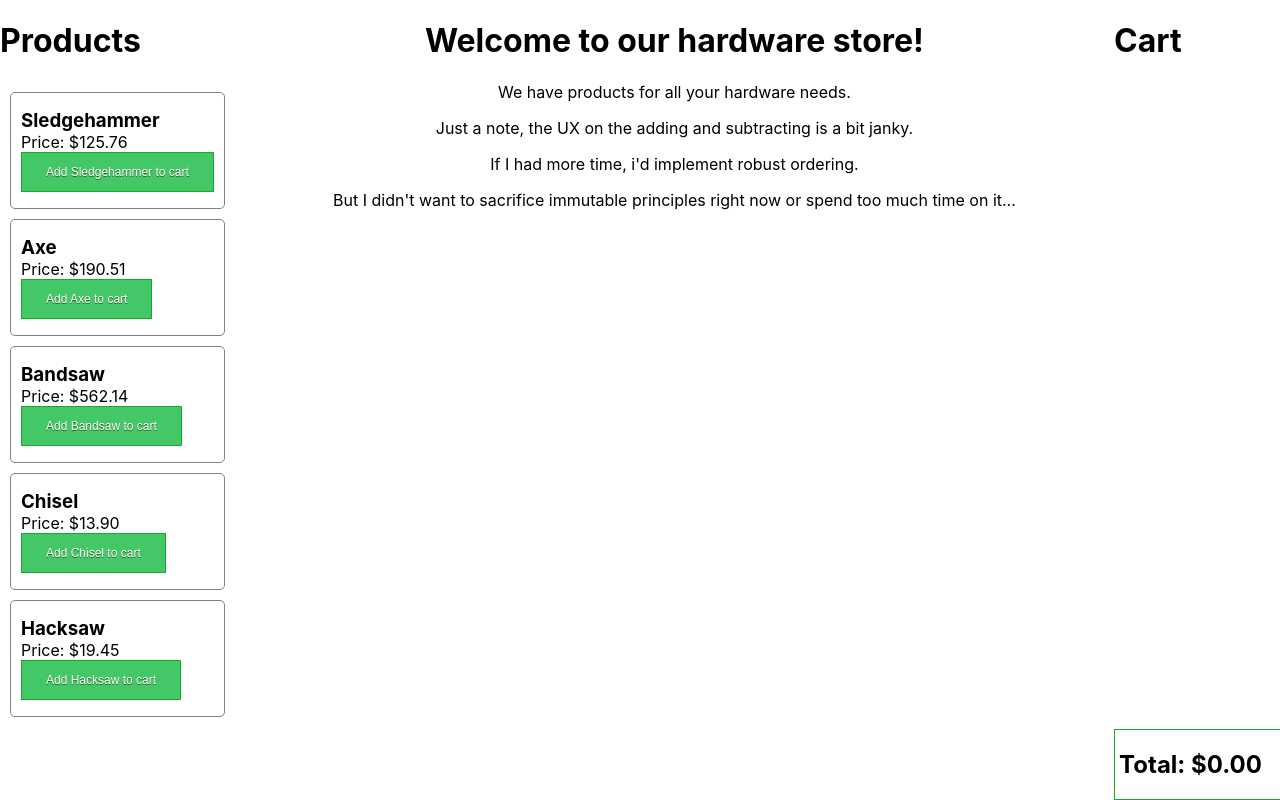
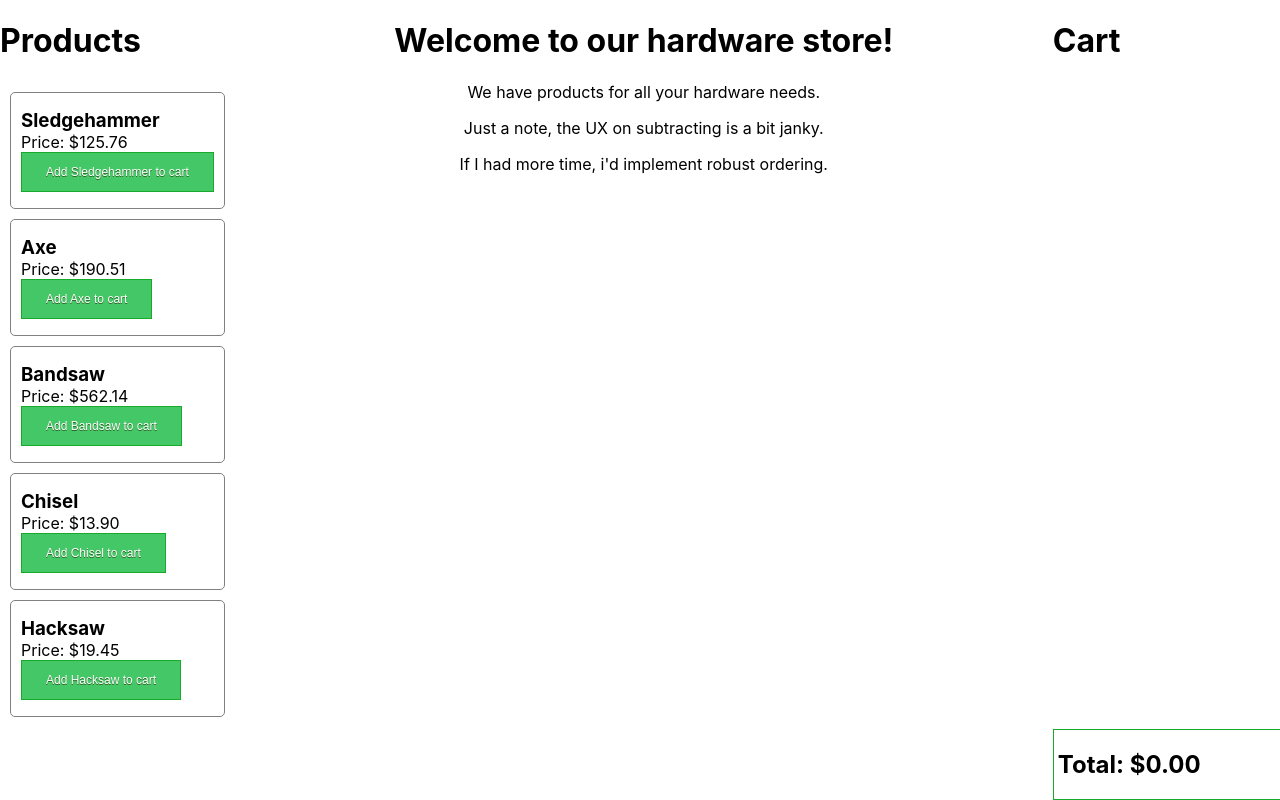
Before and after one commit to janyk/hardware-store, a React (Create React App) app: page / in a window 1280 px wide. Built offline with nearby package versions, Linux system fonts and the light colour scheme.

Commit message:
update readme

```diff
--- a/src/components/landing/index.tsx
+++ b/src/components/landing/index.tsx
@@ -7,9 +7,8 @@ const landing: React.FC = () => {
         <h1>Welcome to our hardware store!</h1>
       </header>
       <p>We have products for all your hardware needs.</p>
-      <p>Just a note, the UX on the adding and subtracting is a bit janky.</p>
+      <p>Just a note, the UX on subtracting is a bit janky.</p>
       <p>If I had more time, i'd implement robust ordering.</p>
-      <p>But I didn't want to sacrifice immutable principles right now or spend too much time on it...</p>
     </div>
   );
 }
```
Also changed, not shown: 1 other file (tests, documents, lock files or other folders).
